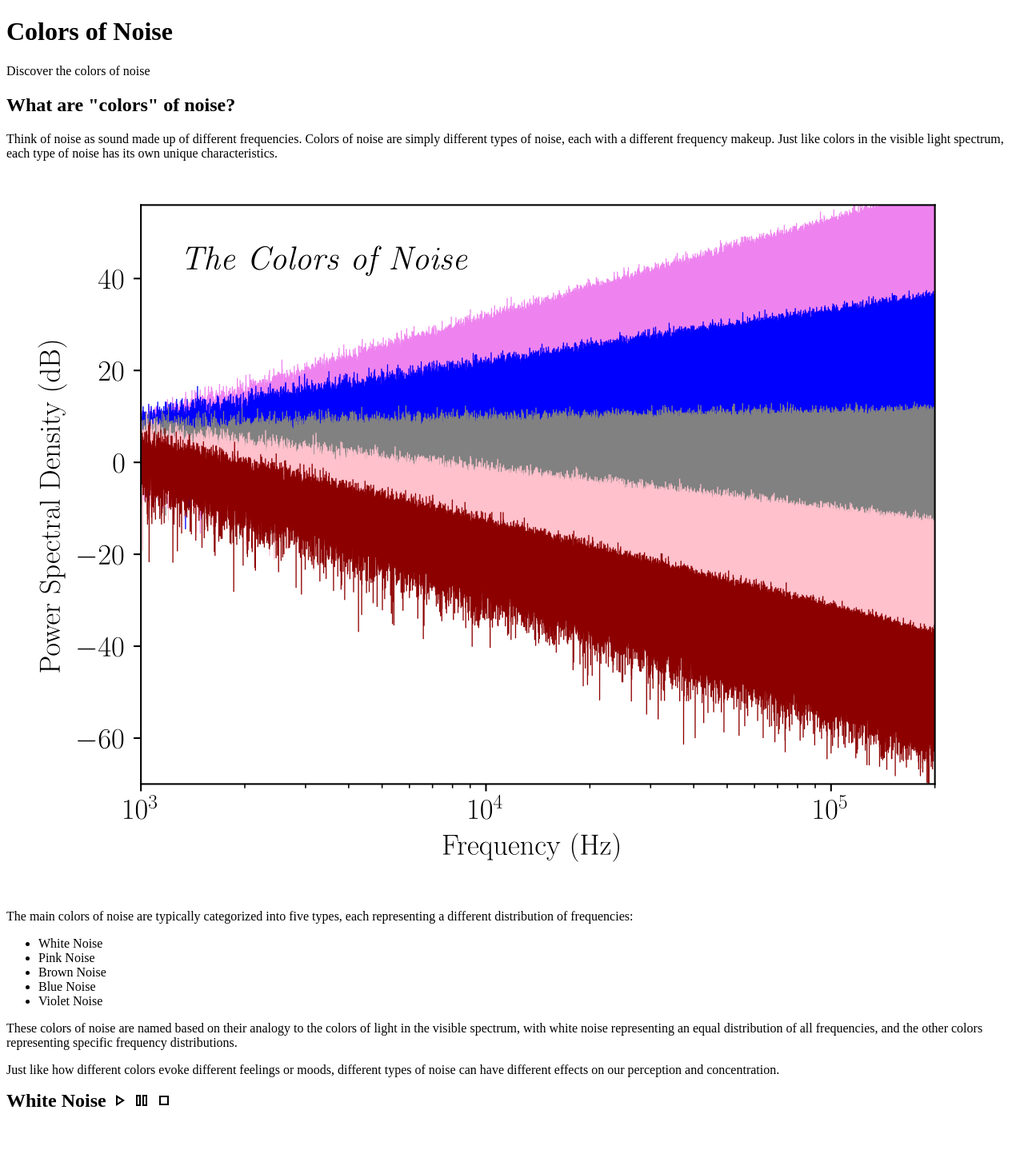
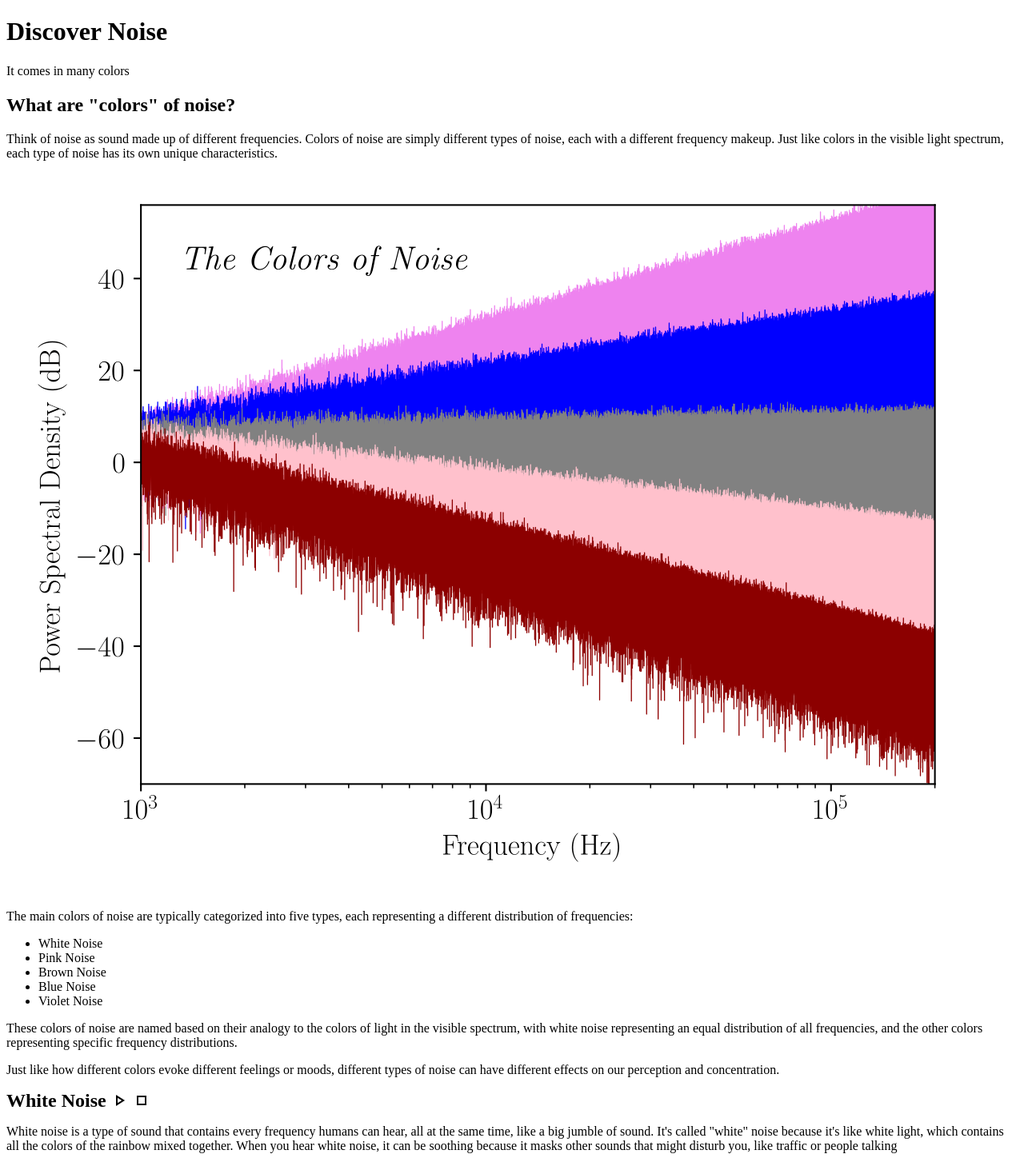
Before and after one commit to Ender-game-dev/noise-colors, a plain HTML site: page index.html in a window 1280 px wide. Shown: the whole page at 80% size. Before the commit the page ends 1398 px from the top, so only its background shows below. Drawn offline with Linux system fonts and the light colour scheme.

Commit message:
Version alpha_0.0.3
- Added a new image for the page hero
- Added some basic CSS

```diff
--- a/index.html
+++ b/index.html
@@ -8,9 +8,9 @@
 </head>
 <body>
     <header>
-        <div class="page-title">
-            <h1>Colors of Noise</h1>
-            <p>Discover the colors of noise</p>
+        <div class="page-hero">
+            <h1>Discover Noise</h1>
+            <p>It comes in many colors</p>
         </div>
     </header>
     <main>
@@ -39,12 +39,19 @@
                 Just like how different colors evoke different feelings or moods, different types of noise can have different effects on our perception and concentration.
             </p>
         </section>
-        <section>
+        <section class="white-noise">
             <div class="article-heading">
                 <h2>White Noise</h2>
                 <img src="./resources/icons/play-button.png" alt="play-button" id="play-button">
                 <img src="./resources/icons/pause-button.png" alt="pause-button" id="pause-button">
                 <img src="./resources/icons/stop-button.png" alt="stop-button" id="stop-button">
+            </div>
+            <div class="about-the-noise">
+                <p>
+                    White noise is a type of sound that contains every frequency humans can hear, all at the same time, like a big jumble of sound. It's called "white" noise because it's like white light, which contains all the colors of the rainbow mixed together.
+
+When you hear white noise, it can be soothing because it masks other sounds that might disturb you, like traffic or people talking
+                </p>
             </div>
         </section>
     </main>
--- a/resources/css/universal.css
+++ b/resources/css/universal.css
@@ -1,12 +1,12 @@
-* {
-    box-sizing: border-box;
-}
-
-.article-heading h2 {
-    width: fit-content;
-}
-
-.article-heading h2, .article-heading img {
+div.article-heading * {
     display: inline;
     vertical-align: middle;
 }
+
+.article-heading img {
+    cursor: pointer;
+}
+
+#pause-button {
+    display: none;
+}
```
Also changed, not shown: resources/images/header-image.jpg (deleted), resources/images/spectrogram.png (added).
